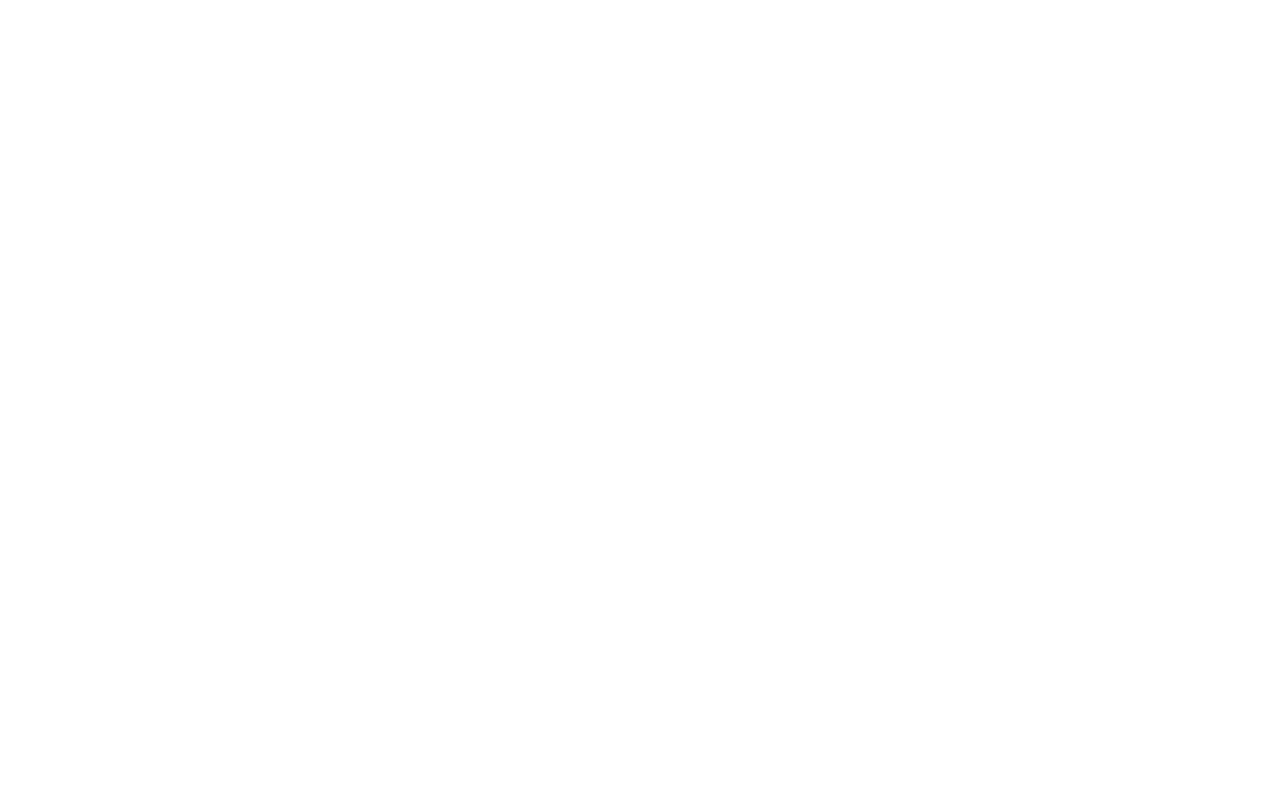
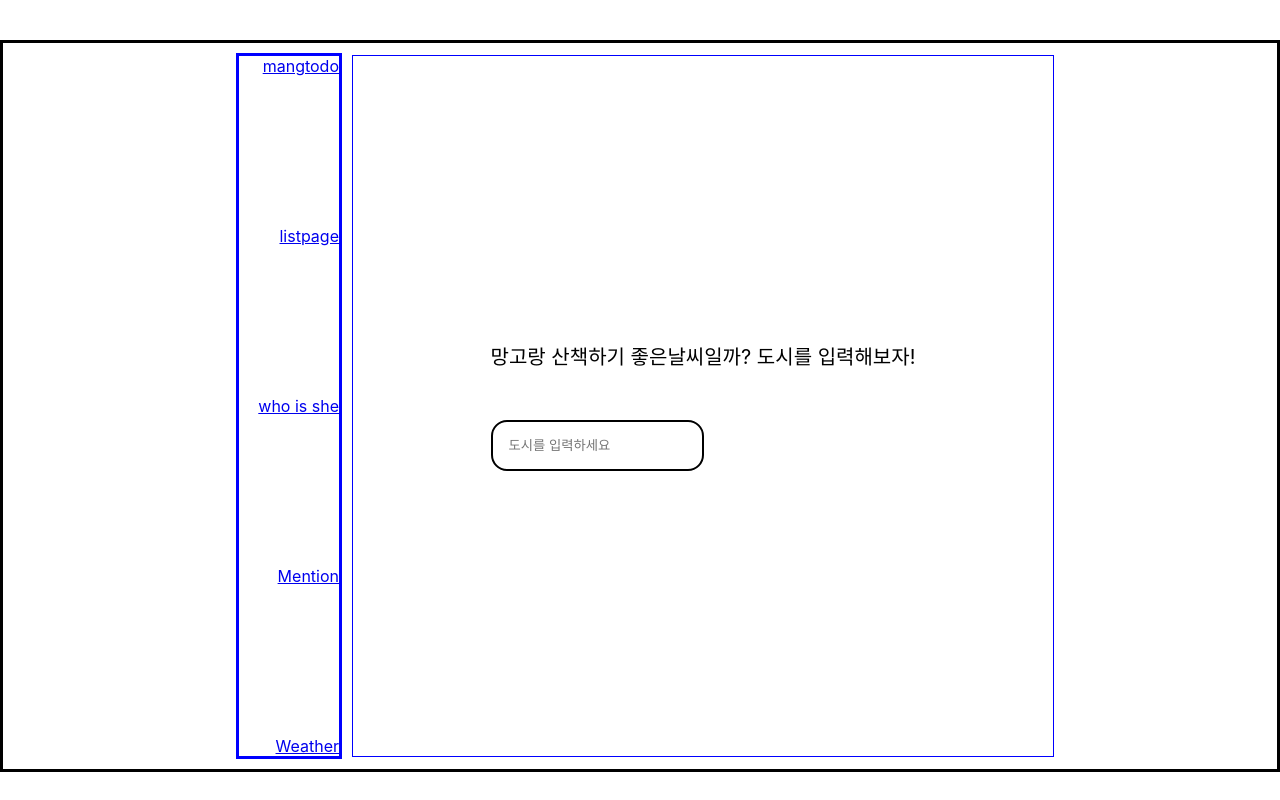
Before and after one commit to yeomdogyeong/make-my-app, a React (Create React App) app: page /weather in a window 1280 px wide. Before the commit this address had no page. Built offline with nearby package versions, Linux system fonts and the light colour scheme.

Commit message:
weather기능추가

```diff
--- a/package.json
+++ b/package.json
@@ -11,6 +11,7 @@
     "@testing-library/jest-dom": "^5.16.5",
     "@testing-library/react": "^13.4.0",
     "@testing-library/user-event": "^13.5.0",
+    "axios": "^1.3.4",
     "react": "^18.2.0",
     "react-dom": "^18.2.0",
     "react-icons": "^4.7.1",
--- a/src/App.js
+++ b/src/App.js
@@ -7,6 +7,7 @@
 import styled from "styled-components";
 import { WhoIsShe } from "./pages/WhoIsShe";
 import { Mention } from "./pages/Mention";
+import { Weather } from "./pages/Weather";
 
 function App() {
   return (
@@ -17,6 +18,7 @@
           <Route path="/listpage" element={<ListPage />} />
           <Route path="whoisshe" element={<WhoIsShe />} />
           <Route path="mention" element={<Mention />} />
+          <Route path="weather" element={<Weather />} />
         </Routes>
       </BrowserRouter>
     </main>
--- a/src/component/Input.js
+++ b/src/component/Input.js
@@ -10,27 +10,21 @@
   position: inherit;
   width: 100%;
   height: 100px;
-  border: solid red;
+`;
+const Namebox = styled.div`
+  text-align: center;
+  width: 300px;
+  height: 20px;
+  background-color: orange;
+  border-radius: 30px;
+`;
 
-  > .namebox {
-    width: 500px;
-    height: 20px;
-    border: solid 1px blue;
-  }
-
-  > .mentionbox {
+const MentionBox = styled.div`
   width: 498px;
   height: 78px;
   border: solid 1px yellow;
-  }
+`;
 
-  > .buttonbox {
-    margin: 1rem;
-    padding: 1rem 1rem;
-    border-radius: 1rem;
-    cursor: pointer;
-  }
-`;
 const ButtonBox = styled.button`
   margin: 0.2rem;
   padding: 0.5rem 0.5rem;
@@ -38,22 +32,18 @@
   cursor: pointer;
 `;
 
-export const Input = ({ input, handleDelete }) => {
+export const Input = ({ input, handleDelete, text }) => {
   return (
-    <>
     <MainBox>
       <InputBox>
-          <ul>
-            <li className="li-id" id={input.id}>
-              <div className="namebox">망고에게 한마디</div>
+        <Namebox>망고에게 {text} 번째 얘기중</Namebox>
         <div className="mentionbox">{input.content}</div>
-            </li>
-          </ul>
       </InputBox>
-        <ButtonBox onClick={handleDelete}>X</ButtonBox>
+      <ButtonBox onClick={() => handleDelete(input.id)}>X</ButtonBox>
     </MainBox>
-    </>
   );
 };
 
 // onClick={() => handleDelete(id)}
+// text={tweets.find((tweet) => tweet.id === input.id).id}
+// text={tweets[idx].id}
--- a/src/component/Inputs.js
+++ b/src/component/Inputs.js
@@ -36,36 +36,34 @@
   }
 `;
 
-const LiStyle = styled.li`
-  list-style: none;
-  margin: 10px;
-`;
-
 const ButtonBox = styled.button`
   margin: 0.2rem;
   padding: 0.5rem 0.5rem;
   border-radius: 1rem;
   cursor: pointer;
 `;
+
+const UlBox = styled.div`
+  height: 500px;
+  overflow: hidden;
+  overflow-y: auto;
+  margin-top: 10px;
+`;
 const dummyData = [
-  { id: 1, content: "hi" },
-  { id: 2, content: "a" },
-  { id: 3, content: "b" },
-  { id: 4, content: "ci" },
-  { id: 5, content: "d" },
-  { id: 6, content: "e" },
-  { id: 7, content: "d" },
+  { id: 3, content: "d" },
+  { id: 2, content: "e" },
+  { id: 1, content: "d" },
 ];
 
 export const Inputs = () => {
   const [msg, setMsg] = useState("");
   const [tweets, setTweets] = useState(dummyData);
+  const [plus, setPlus] = useState(4);
 
   const [page, setPage] = useState(1);
 
   const handlePageChange = (page) => {
     setPage(page);
-    console.log(page);
   };
 
   const [postPerPage] = useState(5);
@@ -76,21 +74,25 @@
 
   const handleButtonClick = (event) => {
     const input = {
-      id: tweets.length + 1,
+      id: plus,
       content: msg,
       // createdAt: new Date().toLocaleDateString('ko-kr'),
       // updatedAt: new Date().toLocaleDateString('ko-kr'),
     };
     setTweets([input, ...tweets]);
+    setPlus(plus + 1);
   };
   console.log(tweets);
 
   const handleDelete = (id) => {
+    console.log(id);
     const newReportList = tweets.filter((it) => it.id !== id);
     setTweets(newReportList);
   };
 
-  console.log(handleDelete);
+  const pageNationTweets = tweets.slice((page - 1) * 5, page * 5);
+  console.log(pageNationTweets);
+  console.log(page);
   return (
     <>
       <MainBox>
@@ -105,22 +107,26 @@
         </InputBox>
         <ButtonBox onClick={handleButtonClick}>submit</ButtonBox>
       </MainBox>
-      <LiStyle>
-        <ul>
-          <li>
-            {tweets.map((input) => (
-              <Input key={input.id} input={input} handleDelete={handleDelete} />
-            ))}
-          </li>
-        </ul>
+      <div>
+        <UlBox>
+          {pageNationTweets.map((input) => (
+            <Input
+              key={input.id}
+              input={input}
+              handleDelete={handleDelete}
+              text={tweets.find((tweet) => tweet.id === input.id).id}
+            />
+          ))}
+        </UlBox>
+
         <Paging
           totalCount={tweets.length}
           page={page}
           postPerPage={postPerPage}
           handlePageChange={handlePageChange}
-          pageRangeDisplayed={4}
+          pageRangeDisplayed={10}
         />
-      </LiStyle>
+      </div>
     </>
   );
 };
--- a/src/component/List.js
+++ b/src/component/List.js
@@ -10,11 +10,11 @@
 
   background-color: #c8d7ff;
   display: flex;
-  flex-direction: column;
+  /* flex-direction: column; */
   align-items: center;
   justify-content: center;
   margin: 10px;
-  border-radius: 30px;
+  /* border-radius: 30px; */
 
   > .toggle-container {
     width: 24px;
@@ -31,17 +31,29 @@
     background-color: #8cf064;
     //순서조심! toggle-container 위에 가있으면 작동안함. background-color만 눌러줘도 작동
   }
+
+  > .something {
+    width: 40px;
+    height: 40px;
+  }
+  > .sample {
+    width: 100px;
+    height: 100px;
+  }
 `;
 const FirstContainer = styled.div`
   display: flex;
-  flex-direction: column;
-  align-items: center;
+  /* flex-direction: column; */
+  align-items: left;
   width: 298px;
   height: 49px;
-  background-color: #d5c2ee;
+  background-color: #c8d7ff;
   opacity: 0.8;
   margin-top: 10px;
   border-radius: 50px;
+  font-size: 22px;
+  margin-right: 10px;
+  margin-top: 25px;
 `;
 
 export const List = ({ text }) => {
@@ -56,6 +68,11 @@
       <ListContainer onClick={toggleCheck}>
         <FirstContainer>{text}</FirstContainer>
         {/* <div className={`toggle-container ${check ? "box--checked" : null}`} /> */}
+        <img
+          className={`something ${check ? "sample" : null}`}
+          alt="dogimg"
+          src="img/successdog.png"
+        />
         <FaCheck
           className={`toggle-container ${check ? "box--checked" : null}`}
         />
--- a/src/component/Paging.js
+++ b/src/component/Paging.js
@@ -12,9 +12,9 @@
   return (
     <Pagination
       activePage={page}
-      itemsCountPerPage={postPerPage}
+      itemsCountPerPage={postPerPage} //페이지마다보여질개수
       totalItemsCount={totalCount ? totalCount : 0}
-      pageRangeDisplayed={pageRangeDisplayed}
+      pageRangeDisplayed={pageRangeDisplayed} //페이지에보여질개수
       prevPageText={"‹"}
       nextPageText={"›"}
       onChange={handlePageChange}
--- a/src/component/Sidebar.js
+++ b/src/component/Sidebar.js
@@ -34,6 +34,10 @@
         {/* <FontAwesomeIcon icon="fa-solid fa-user" /> */}
         <div>Mention</div>
       </Link>
+      <Link to="/weather">
+        {/* <FontAwesomeIcon icon="fa-solid fa-user" /> */}
+        <div>Weather</div>
+      </Link>
     </ChangeBar>
   );
 };
--- a/src/pages/ListPage.js
+++ b/src/pages/ListPage.js
@@ -39,10 +39,10 @@
       <Sidebar />
       <SecondBox>
         <ListBox>
-          <List text="망고와 하루 한 번 산책" />
-          <List text="망고에게 간식 하나" />
-          <List text="망고 쓰담쓰담 해주기" />
-          <List text="망고와 장난감 놀이" />
+          <List text="망고와 하루 한 번 산책 🚶‍♀️" />
+          <List text="망고에게 간식 하나 🍩" />
+          <List text="망고 쓰담쓰담 해주기 ✨" />
+          <List text="망고와 장난감 놀이 🍭" />
           <List text="망고와 장난감 놀이" />
           <List text="망고와 장난감 놀이" />
         </ListBox>
--- /dev/null
+++ b/src/pages/Weather.js
@@ -0,0 +1,117 @@
+import React from "react";
+import styled from "styled-components";
+import Sidebar from "../component/Sidebar";
+import { useState } from "react";
+import axios from "axios";
+
+const DefaultBox = styled.div`
+  display: flex;
+  justify-content: center;
+  align-items: center;
+  width: 100%;
+  height: 100%;
+  border: solid black;
+  margin: 0;
+  padding: 0;
+  box-sizing: border-box;
+  margin-top: 40px;
+`;
+
+const SecondBox = styled.div`
+  width: 700px; //이거 max-width로 하면안됨
+  height: 700px;
+  border: solid red;
+  display: flex;
+  justify-content: center;
+  align-items: center;
+  flex-direction: column;
+  background-color: white;
+  border: 1px solid blue;
+
+  .appContentWrap {
+    /* transform: translate(-50%, -50%); */
+    position: absolute;
+    /* border: 1px solid pink; */
+    padding: 20px;
+  }
+  input {
+    padding: 16px;
+    border: 2px black solid;
+    border-radius: 16px;
+  }
+
+  .textstyle {
+    margin-bottom: 50px;
+    font-size: 20px;
+  }
+`;
+
+const ResultWrap = styled.div`
+  margin-top: 60px;
+  padding: 10px;
+  border: 1px black solid;
+  border-radius: 8px;
+  .city {
+    font-size: 24px;
+  }
+  .temperature {
+    font-size: 60px;
+    margin-top: 8px;
+  }
+  .sky {
+    font-size: 20px;
+    text-align: right;
+    margin-top: 8px;
+  }
+`;
+export const Weather = () => {
+  const API_KEY = "c7c716fe52aa4c8416d73b17d1e25492";
+  const [location, setLocation] = useState("");
+  const [result, setResult] = useState({});
+  const url = `https://api.openweathermap.org/data/2.5/weather?q=${location}&appid=${API_KEY}`;
+
+  const searchWeather = async (e) => {
+    if (e.key === "Enter") {
+      try {
+        const data = await axios({
+          method: "get",
+          url: url,
+        });
+        console.log(data);
+        setResult(data);
+      } catch (err) {
+        alert(err);
+      }
+    }
+  };
+
+  return (
+    <DefaultBox>
+      <Sidebar />
+
+      <SecondBox>
+        <div className="appContentWrap">
+          <div className="textstyle">
+            망고랑 산책하기 좋은날씨일까? 도시를 입력해보자!
+          </div>
+          <input
+            placeholder="도시를 입력하세요"
+            value={location}
+            onChange={(e) => setLocation(e.target.value)} //input의 값이 변할때마다 새 로케이션 변경
+            type="text"
+            onKeyDown={searchWeather}
+          />
+          {Object.keys(result).length !== 0 && (
+            <ResultWrap>
+              <div className="city">{result.data.name}</div>
+              <div className="temperature">
+                {Math.floor((result.data.main.temp - 273.15) * 10) / 10}°C
+              </div>
+              <div className="sky">{result.data.weather[0].main}</div>
+            </ResultWrap>
+          )}
+        </div>
+      </SecondBox>
+    </DefaultBox>
+  );
+};
```
Also changed, not shown: src/test.json (added, +43 -0 lines), 1 other file (tests, documents, lock files or other folders). Lines whose indentation alone changed are shown as unchanged.
